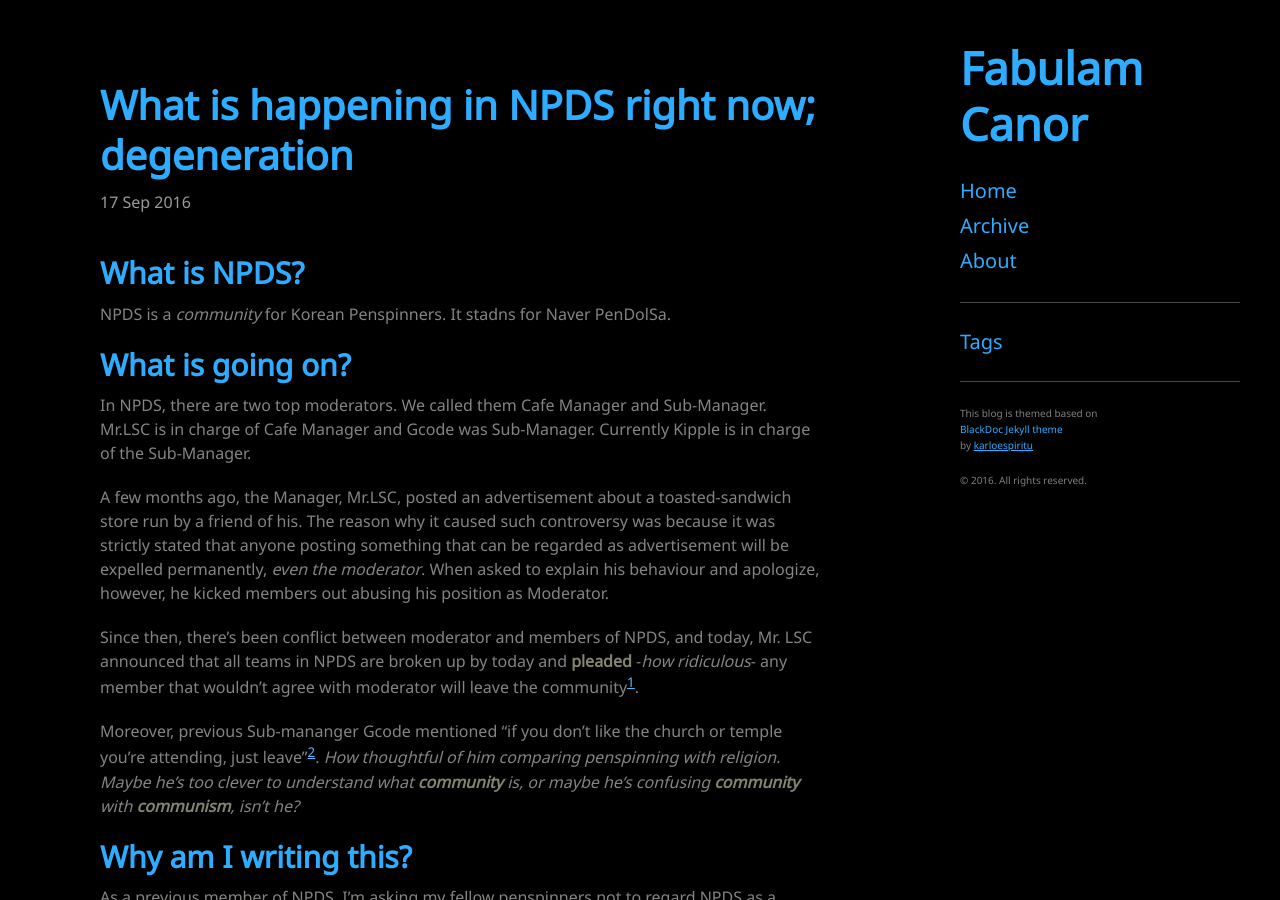
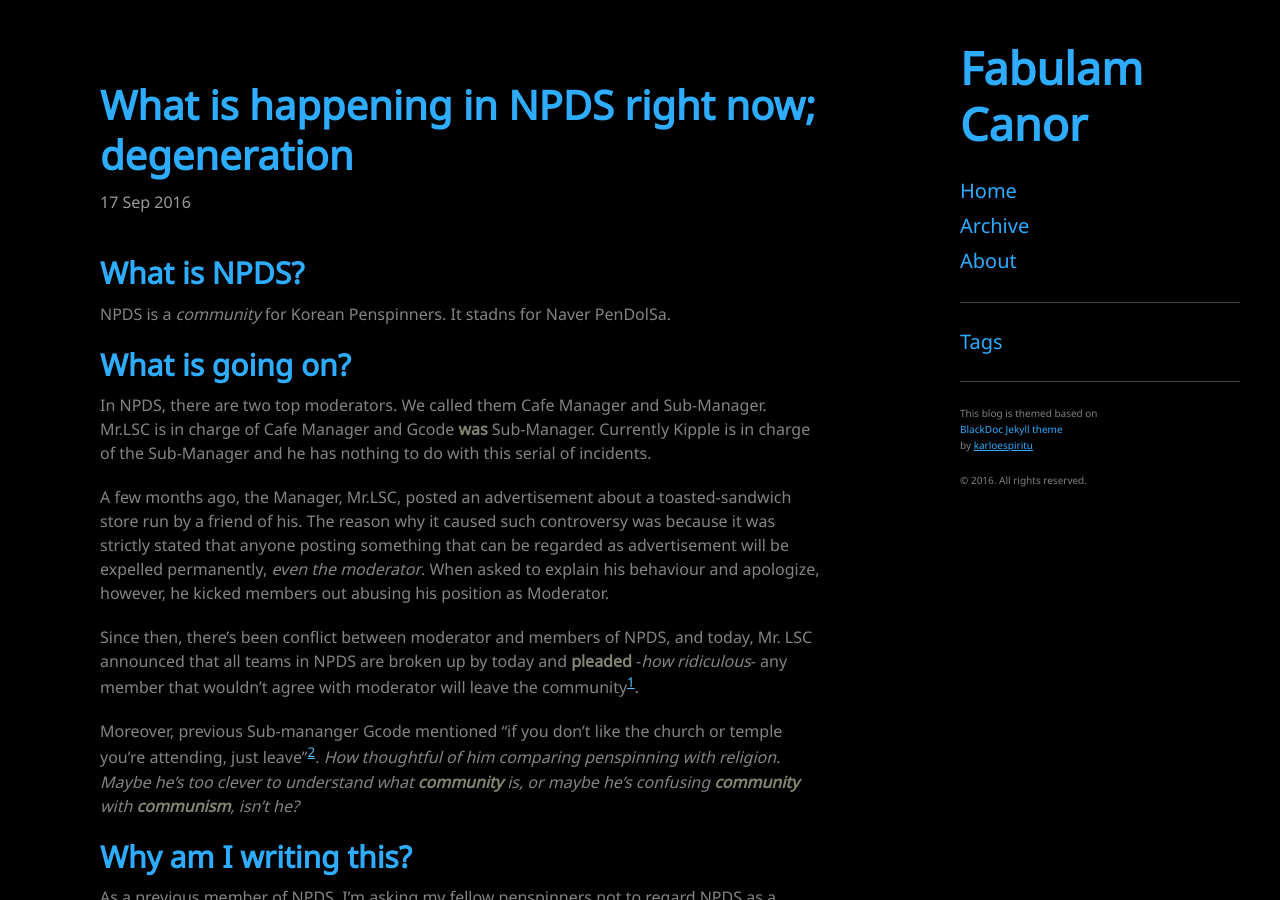
Before and after one commit to Canorus/canorus.github.io, a Jekyll site: the page built from _posts/2016-09-17-What-is-happening-in-NPDS-right-now;-degeneration.md, in a window 1280 px wide and 900 px high. Built offline with Jekyll 4.4.1, drawn with Linux system fonts in a browser that asks for light colours; comment, search, counter and statistics services are not loaded.

Commit message:
what is going on in NPDS

```diff
--- a/_posts/2016-09-17-What-is-happening-in-NPDS-right-now;-degeneration.md
+++ b/_posts/2016-09-17-What-is-happening-in-NPDS-right-now;-degeneration.md
@@ -11,7 +11,7 @@ NPDS is a *community* for Korean Penspinners. It stadns for Naver PenDolSa.
 
 ## What is going on?
 
-In NPDS, there are two top moderators. We called them Cafe Manager and Sub-Manager. Mr.LSC is in charge of Cafe Manager and Gcode was Sub-Manager. Currently Kipple is in charge of the Sub-Manager.
+In NPDS, there are two top moderators. We called them Cafe Manager and Sub-Manager. Mr.LSC is in charge of Cafe Manager and Gcode **was** Sub-Manager. Currently Kipple is in charge of the Sub-Manager and he has nothing to do with this serial of incidents.
 
 A few months ago, the Manager, Mr.LSC, posted an advertisement about a toasted-sandwich store run by a friend of his. The reason why it caused such controversy was because it was strictly stated that anyone posting something that can be regarded as advertisement will be expelled permanently, *even the moderator*. When asked to explain his behaviour and apologize, however, he kicked members out abusing his position as Moderator.
 
```
